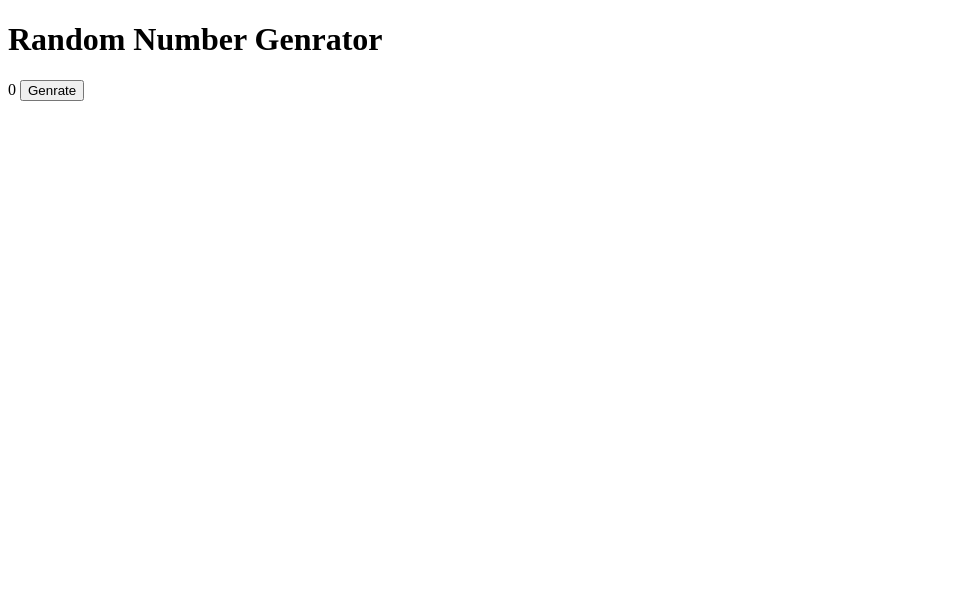
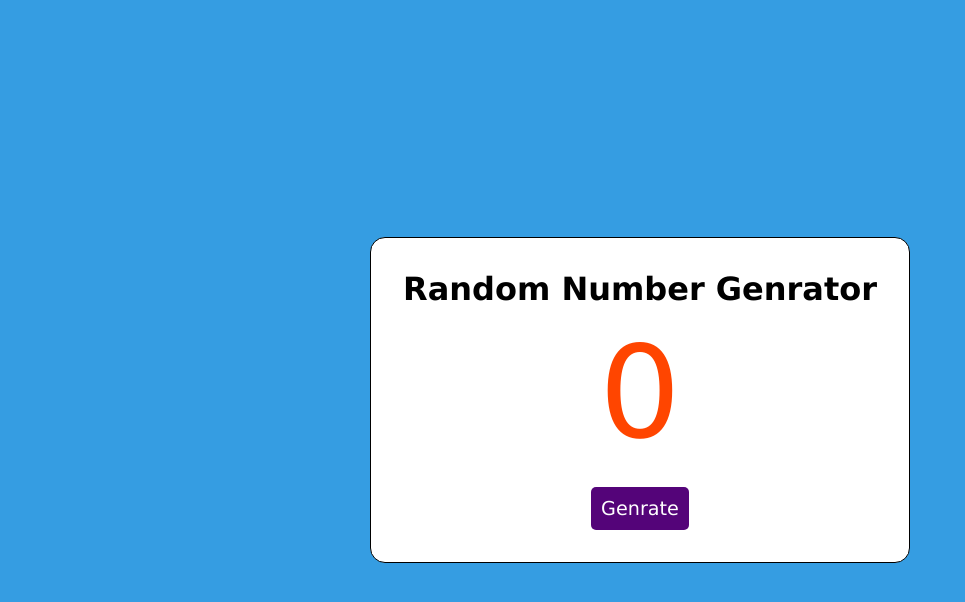
Before and after one commit to Sulman23/Random-Number, a plain HTML site: page index.html in a window 1280 px wide. Shown: the whole page, without its empty margins (0-965 px from the left). Drawn offline with Linux system fonts and the light colour scheme.

Commit message:
css done
css done

```diff
--- a/index.html
+++ b/index.html
@@ -9,9 +9,9 @@
 </head>
 <body>
     <div class="container">
-        <h1 class="heading">Random Number Genrator</h1>
-        <span id="number" class="nubmer">0</san>
-        <button id="number-btn" class="number-btn">Genrate</button>
+        <h1>Random Number Genrator</h1>
+        <span id="number">0</span>
+        <button id="number-btn">Genrate</button>
     </div>
 
     <script src="script.js"></script>
--- a/style.css
+++ b/style.css
@@ -0,0 +1,44 @@
+* {
+    margin: 0;
+    padding: 0;
+    box-sizing: border-box;
+    font-family: Verdana, Geneva, Tahoma, sans-serif;
+}
+
+body {
+    background-color:rgb(53, 157, 226);
+    height: 100vh;
+    display: flex;
+    justify-content: center;
+    align-items: center;
+
+}
+
+.container {
+    background-color: #fff;
+    padding: 2rem;
+    border: 1px solid black;
+    border-radius: 15px;
+    text-align: center;
+}
+
+.container h1 {
+    margin-bottom: 10px;
+}
+
+.container span {
+    display: block;
+    font-size: 8rem;
+    color: orangered;
+    margin-bottom: 20px;
+}
+
+.container button {
+    background-color: rgb(84, 4, 121);
+    color: #fff;
+    padding: 10px;
+    border: none;
+    border-radius: 5px;
+    outline: none;
+    font-size: 1.2rem;
+}
```
